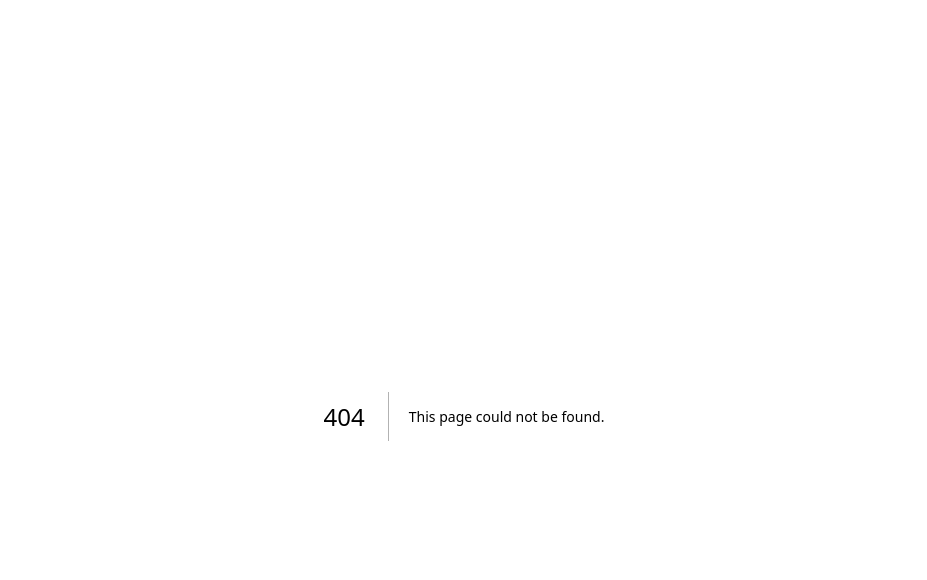
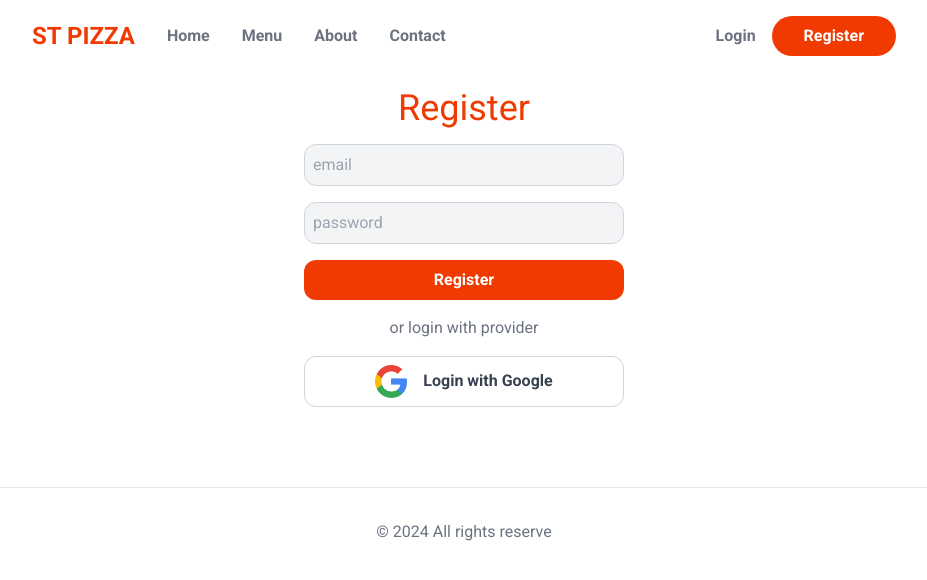
Before and after one commit to D-suke0614/food-orderingi-app, a Next.js app: page /register in a window 1280 px wide. Before the commit this address had no page. Shown: the top 580 px of the page, without its empty margins (176-1103 px from the left). Built offline with nearby package versions, Linux system fonts and the light colour scheme.

Commit message:
✨ feat: ログイン画面の作成

```diff
--- a/src/app/components/layout/Header.jsx
+++ b/src/app/components/layout/Header.jsx
@@ -4,8 +4,8 @@
   return (
     <header className='flex items-center justify-between'>
         <nav className='flex items-center gap-8 text-gray-500 font-semibold'>
-          <Link href="" className='text-primary font-semibold text-2xl'>ST PIZZA</Link>
-          <Link href={''}>Home</Link>
+          <Link href={'/'} className='text-primary font-semibold text-2xl'>ST PIZZA</Link>
+          <Link href={'/'}>Home</Link>
           <Link href={''}>Menu</Link>
           <Link href={''}>About</Link>
           <Link href={''}>Contact</Link>
--- a/src/app/globals.css
+++ b/src/app/globals.css
@@ -6,3 +6,18 @@
   @apply grid;
   grid-template-columns: .4fr .6fr;
 }
+
+input[type='email'],
+input[type='password'],
+input[type='text'] {
+  @apply block w-full my-4 rounded-xl;
+  @apply border p-2 border-gray-300 bg-gray-100;
+}
+
+button{
+  @apply block w-full text-gray-700 font-semibold;
+  @apply border border-gray-300 rounded-xl px-6 py-2;
+}
+button[type='submit'], .submit {
+  @apply border-0 bg-primary text-white;
+}
--- a/src/app/layout.jsx
+++ b/src/app/layout.jsx
@@ -1,5 +1,6 @@
 import { Roboto } from "next/font/google";
 import "./globals.css";
+import Header from "./components/layout/Header";
 
 const roboto = Roboto({ subsets: ["latin"], weight:['400', '500', '700'] });
 
@@ -13,8 +14,12 @@
     <html lang="ja">
       <body className={roboto.className}>
         <main className="max-w-4xl mx-auto p-4">
-        {children}
+          <Header />
+          {children}
         </main>
+        <footer className='border-t p-8 text-center text-gray-500 mt-16'>
+          &copy; 2024 All rights reserve
+        </footer>
       </body>
     </html>
   );
--- a/src/app/page.jsx
+++ b/src/app/page.jsx
@@ -1,4 +1,3 @@
-import Header from './components/layout/Header';
 import Hero from './components/layout/Hero';
 import HomeMenu from './components/layout/HomeMenu';
 import SectionHeaders from './components/layout/SectionHeaders';
@@ -6,7 +5,6 @@
 export default function Home() {
   return (
     <>
-      <Header />
       <Hero />
       <HomeMenu />
       <section className='text-center my-16'>
@@ -22,9 +20,6 @@
           <a className='text-4xl underline text-gray-500' href='tel:+46738123123'>+46 738 123 123</a>
         </div>
       </section>
-      <footer className='border-t p-8 text-center text-gray-500 mt-16'>
-        &copy; 2024 All rights reserve
-      </footer>
     </>
   );
 }
--- /dev/null
+++ b/src/app/register/page.jsx
@@ -0,0 +1,19 @@
+import Image from 'next/image'
+
+export default function RegisterPage() {
+  return (
+    <section className="mt-8">
+      <h1 className="text-center text-primary text-4xl mb-4">Register</h1>
+      <form action="" className="block max-w-xs mx-auto">
+        <input type="email" placeholder="email" />
+        <input type="password" placeholder="password" />
+        <button type="submit">Register</button>
+        <div className="my-4 text-gray-500 text-center">or login with provider</div>
+        <button className='flex gap-4 justify-center items-center'>
+          <Image src={'/google.png'} alt={'login with google'} width={32} height={32} />
+          Login with Google
+        </button>
+      </form>
+    </section>
+  )
+}
```
Also changed, not shown: public/google.png (added).
